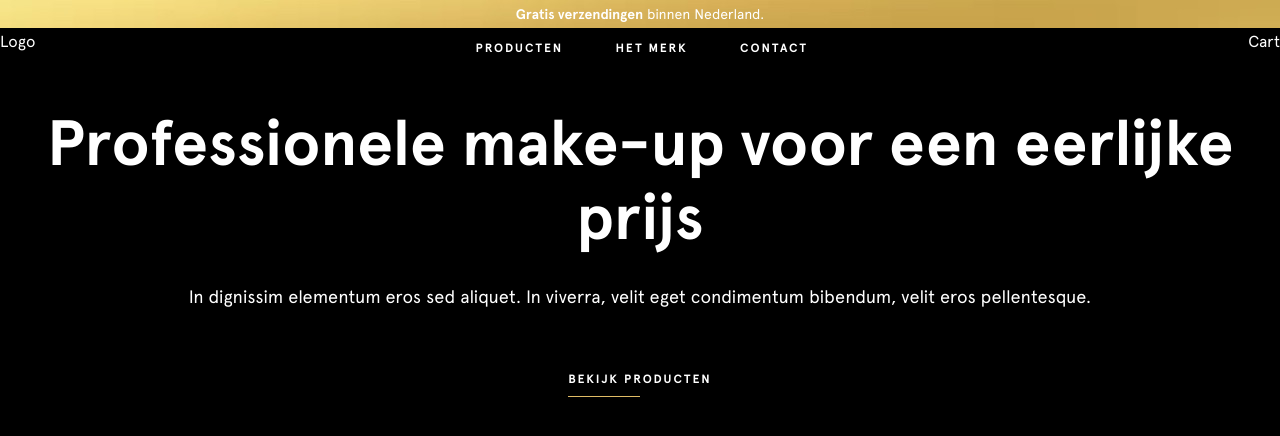
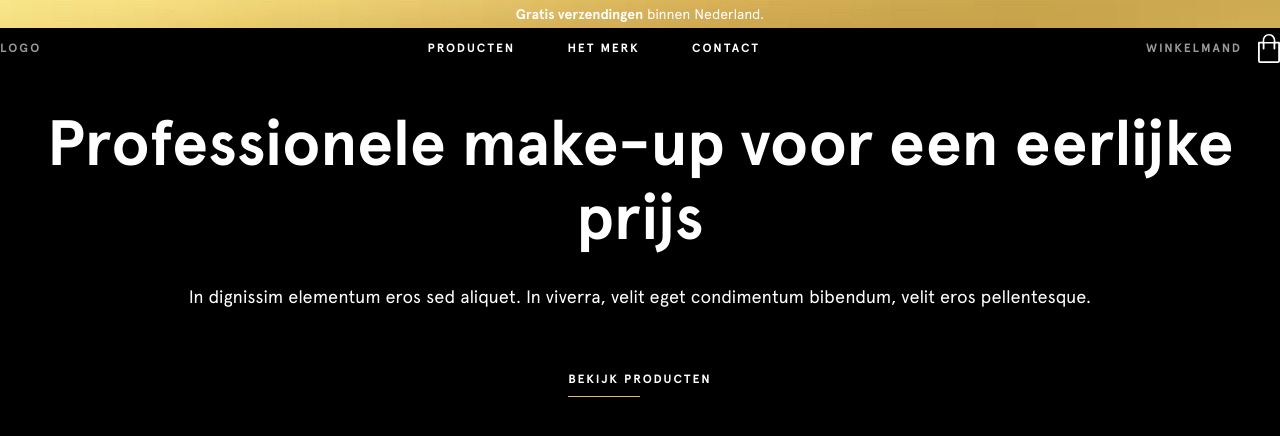
Before and after one commit to snijwater/mbl, a website: page index.html in a window 1280 px wide. Drawn offline with Linux system fonts and the light colour scheme.

Commit message:
added playfair, cart icon svg sprite

```diff
--- a/index.html
+++ b/index.html
@@ -4,15 +4,24 @@
     <meta charset="UTF-8">
     <title>MBL Professional - Demo</title>
     <link rel="stylesheet" href="dist/css/main.min.css" />
+
+    <link href="https://fonts.googleapis.com/css?family=Playfair+Display" rel="stylesheet">
 </head>
 <body>
+    <svg style="display: none;">
+        <symbol id="cart" viewbox="0 0 22 29">
+            <path
+                d="M21.098 7.798c.505 0 .902.395.902.898v17.968A2.335 2.335 0 0 1 19.656 29H2.344A2.335 2.335 0 0 1 0 26.664V8.696c0-.503.397-.898.902-.898h3.787V6.361C4.689 2.839 7.538 0 11 0c3.462 0 6.311 2.839 6.311 6.36v1.438h3.787zm-1.442 19.405a.554.554 0 0 0 .54-.539V9.594h-2.885v4.96a.891.891 0 0 1-.901.898.891.891 0 0 1-.902-.898v-4.96H6.492v4.96a.891.891 0 0 1-.902.898.891.891 0 0 1-.901-.898v-4.96H1.803v17.07c0 .288.253.54.541.54h17.312zm-3.95-19.24V6.324c0-2.627-2.109-4.764-4.708-4.764S6.29 3.698 6.29 6.325v1.637h9.416z"
+                fill-rule="nonzero"/>
+        </symbol>
+    </svg>
     <div class="notification-banner">
         <p class="notification-banner__text"><span class="bold-text">Gratis verzendingen</span> binnen Nederland.</p>
     </div>
     <header class="header">
-        <div class="header__logo">
+        <a href="index.html" class="header__logo">
             Logo
-        </div>
+        </a>
         <ul class="nav">
             <li class="nav__item" id="item_1">
                 <a href="#" class="nav__item__link nav__item__link--active">Producten</a>
@@ -24,9 +33,12 @@
                 <a href="#" class="nav__item__link">Contact</a>
             </li>
         </ul>
-        <div class="header__shopping-cart">
-            Cart
-        </div>
+        <a href="#" class="header__shopping-cart">
+            Winkelmand
+            <svg class="header__shopping-cart__cart-icon">
+                 <use xlink:href="#cart"></use>
+            </svg>
+        </a>
     </header>
 
     <section class="hero">
--- a/src/scss/6-components/header.scss
+++ b/src/scss/6-components/header.scss
@@ -1,6 +1,22 @@
 .header {
     display: flex;
     justify-content: space-between;
+    align-items: center;
 
     margin: 2rem 0;
+
+    &__shopping-cart {
+        display: flex;
+        align-items: center;
+
+
+        &__cart-icon {
+            width: 22px;
+            height: 29px;
+
+            margin-left: 1rem;
+
+            fill: color(primary, white);
+        }
+    }
 }
```
Also changed, not shown: dist/css/main.min.css.
